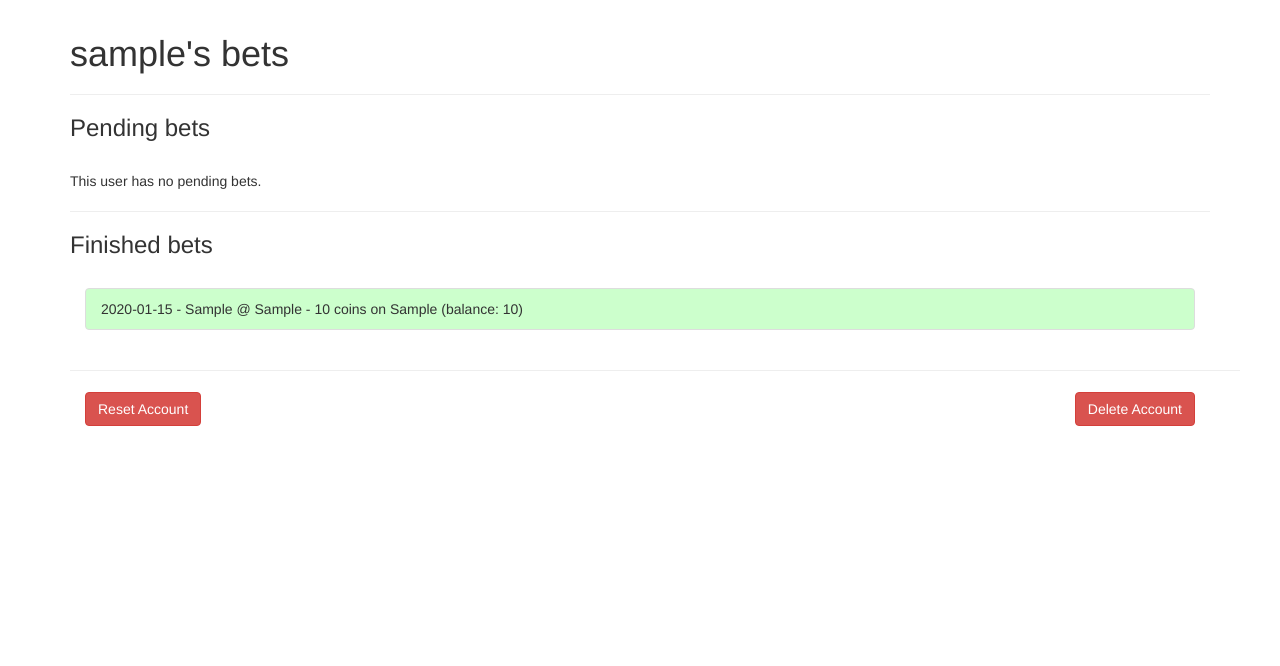
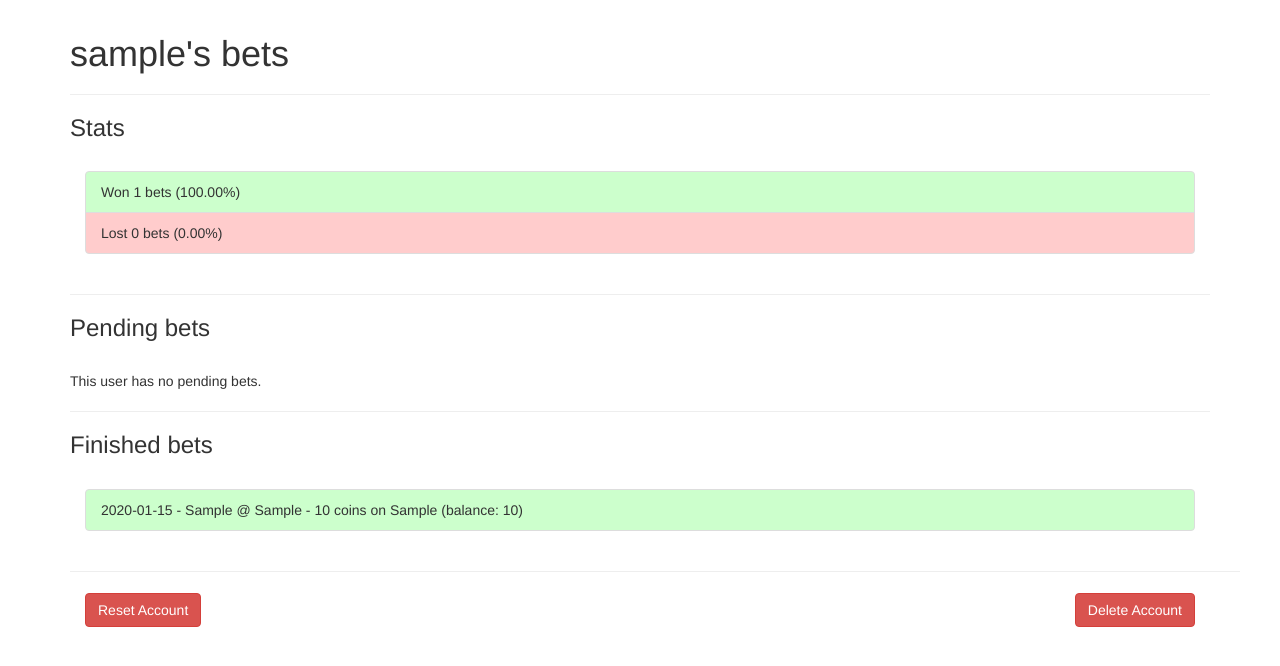
Before and after one commit to nilfm/nba-betting-simulator, a Flask app: a page that uses app/templates/user.html in a window 1280 px wide. Shown: the part 51-717 px from the top of the page. Run offline with Flask 2, Linux system fonts and the light colour scheme; a user stored in the database is signed in; tables that the repository leaves empty hold one stand-in row (values such as "Sample post"); some libraries are stand-ins or nearby versions.

Commit message:
Basic stats on profile page

```diff
--- a/app/routes.py
+++ b/app/routes.py
@@ -81,8 +81,14 @@ def user(username):
     bets = sorted(bets, key=lambda b: datetime.strptime(b.game.date, '%Y-%m-%d'), reverse=True)
     pending_bets = [bet for bet in bets if not bet.finished]
     finished_bets = [bet for bet in bets if bet.finished]
+    num_won = sum(bet.won for bet in finished_bets)
+    stats = {
+        'won': num_won,
+        'lost': len(finished_bets) - num_won,
+        'pending': len(pending_bets)
+    }
     is_me = user.id == current_user.id
-    return render_template("user.html", title=f"{username}'s profile",is_me=is_me, user=user, pending_bets=pending_bets, finished_bets=finished_bets)
+    return render_template("user.html", title=f"{username}'s profile", stats=stats, is_me=is_me, user=user, pending_bets=pending_bets, finished_bets=finished_bets)
 
 @app.route('/proves', methods=['GET', 'POST'])
 @login_required
--- a/app/templates/user.html
+++ b/app/templates/user.html
@@ -2,6 +2,19 @@
 
 {% block app_content %}
     <h1>{{ user.username }}'s bets</h1>
+    <hr>
+    <h3>Stats</h3>
+    <br>
+    <div class="container-fluid">
+        <ul class="list-group">
+            <li class="list-group-item won-bet">
+                Won {{ stats.won }} bets ({{ "%.2f"|format(100*stats.won/(stats.won+stats.lost)) }}%)
+            </li>
+            <li class="list-group-item lost-bet">
+                Lost {{ stats.lost }} bets ({{ "%.2f"|format(100*stats.lost/(stats.won+stats.lost)) }}%)
+            </li>
+        </ul>
+    </div>
     <hr>
     <h3>Pending bets</h3>
     <br>
```
